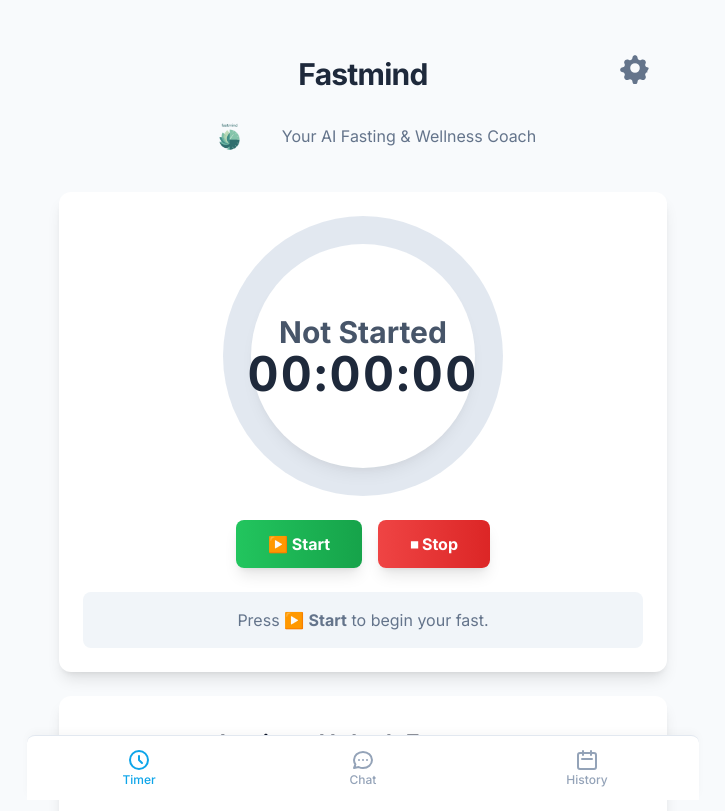
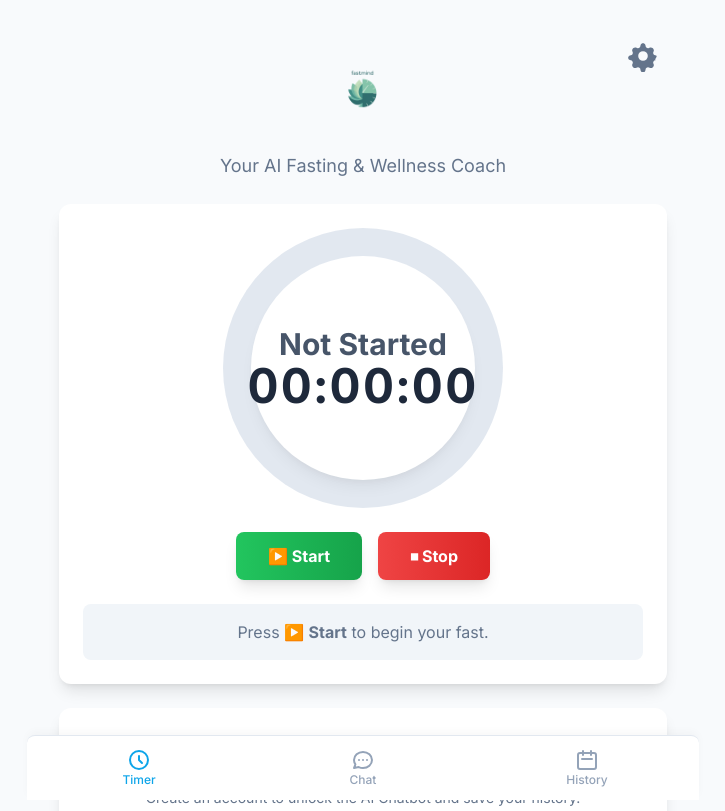
Before and after one commit to EkilibriumTechnologies/FastMind-HTML, a plain HTML site: page index.html in a window 1280 px wide. Shown: the top 811 px of the page, without its empty margins (277-1002 px from the left). Drawn offline with nearby package versions, Linux system fonts and the light colour scheme; no server answers.

Commit message:
Update index.html

```diff
--- a/index.html
+++ b/index.html
@@ -217,47 +217,26 @@
     <div class="max-w-2xl mx-auto p-4 md:p-8 pb-24">
 
  <!-- Header -->
-<header class="relative pt-6 pb-2 mb-2 flex flex-col items-center space-y-1">
-  <!-- Título principal -->
-  <h1 class="text-2xl md:text-3xl font-bold tracking-tight text-slate-800">
-    Fastmind
-  </h1>
-
-  <!-- Logo grande + tagline centrados -->
-  <div class="flex items-center justify-center gap-3 mt-1">
-    <img
-      src="./logo.png"
-      alt="FastMind logo"
-      class="h-16 w-16 md:h-20 md:w-20 object-contain"
-      onerror="this.onerror=null; this.src='https://placehold.co/80x80/F8FAFC/334155?text=FM&font=inter';"
-    />
-    <p
-      class="text-sm md:text-base text-slate-500 text-center"
-      data-key="headerSubtitle"
-    >
-      Your AI Fasting &amp; Wellness Coach
-    </p>
-  </div>
-
-  <!-- Botón de Settings -->
-  <button
-    id="btn-settings"
-    class="absolute top-2 right-2 p-2 text-slate-500 hover:text-sky-500 transition-colors"
-  >
-    <svg
-      xmlns="http://www.w3.org/2000/svg"
-      class="h-8 w-8"
-      viewBox="0 0 20 20"
-      fill="currentColor"
-    >
-      <path
-        fill-rule="evenodd"
-        d="M11.49 3.17c-.38-1.56-2.6-1.56-2.98 0l-.1.41a1.5 1.5 0 01-2.1 1.44l-.4-.16c-1.5-.6-3.14.79-2.58 2.24l.2.43a1.5 1.5 0 01-1.2 2.03l-.43.09c-1.56.32-1.56 2.6 0 2.92l.43.09a1.5 1.5 0 011.2 2.03l-.2.43c-.56 1.45 1.07 2.84 2.58 2.24l.4-.16a1.5 1.5 0 012.1 1.44l.1.41c.38 1.56 2.6 1.56 2.98 0l.1-.41a1.5 1.5 0 012.1-1.44l.4.16c1.5.6 3.14-.79 2.58-2.24l-.2-.43a1.5 1.5 0 011.2-2.03l.43-.09c-1.56-.32 1.56-2.6 0-2.92l-.43-.09a1.5 1.5 0 01-1.2-2.03l.2-.43c.56-1.45-1.07-2.84-2.58-2.24l-.4.16a1.5 1.5 0 01-2.1-1.44l-.1-.41zM10 13a3 3 0 100-6 3 3 0 000 6z"
-        clip-rule="evenodd"
-      />
-    </svg>
-  </button>
-</header>
+    <header class="relative text-center mb-6">
+
+        <!--
+          Logo (que incluye el texto "FastMind").
+          Ajustado a h-28 (112px) para mejor proporción y simetría
+          con el bloque del temporizador.
+        -->
+        <img src="./logo.png" alt="FastMind Logo" class="h-28 w-auto mx-auto mb-2"
+             onerror="this.onerror=null; this.src='https://placehold.co/240x112/F8FAFC/334155?text=FastMind&font=inter';">
+
+        <!-- Subtítulo centrado debajo del logo -->
+        <p class="text-lg text-slate-500" data-key="headerSubtitle">Your AI Fasting & Wellness Coach</p>
+
+        <!-- Botón de Ajustes -->
+        <button id="btn-settings" class="absolute top-0 right-0 p-2 text-slate-500 hover:text-sky-500 transition-colors">
+            <svg xmlns="http://www.w3.org/2000/svg" class="h-8 w-8" viewBox="0 0 20 20" fill="currentColor">
+              <path fill-rule="evenodd" d="M11.49 3.17c-.38-1.56-2.6-1.56-2.98 0l-.1.41a1.5 1.5 0 01-2.1 1.44l-.4-.16c-1.5-.6-3.14.79-2.58 2.24l.2.43a1.5 1.5 0 01-1.2 2.03l-.43.09c-1.56.32-1.56 2.6 0 2.92l.43.09a1.5 1.5 0 011.2 2.03l-.2.43c-.56 1.45 1.07 2.84 2.58 2.24l.4-.16a1.5 1.5 0 012.1 1.44l.1.41c.38 1.56 2.6 1.56 2.98 0l.1-.41a1.5 1.5 0 012.1-1.44l.4.16c1.5.6 3.14-.79 2.58-2.24l-.2-.43a1.5 1.5 0 011.2-2.03l.43-.09c-1.56-.32 1.56-2.6 0-2.92l-.43-.09a1.5 1.5 0 01-1.2-2.03l.2-.43c.56-1.45-1.07-2.84-2.58-2.24l-.4.16a1.5 1.5 0 01-2.1-1.44l-.1-.41zM10 13a3 3 0 100-6 3 3 0 000 6z" clip-rule="evenodd" />
+            </svg>
+        </button>
+    </header>
 
 
 
```
